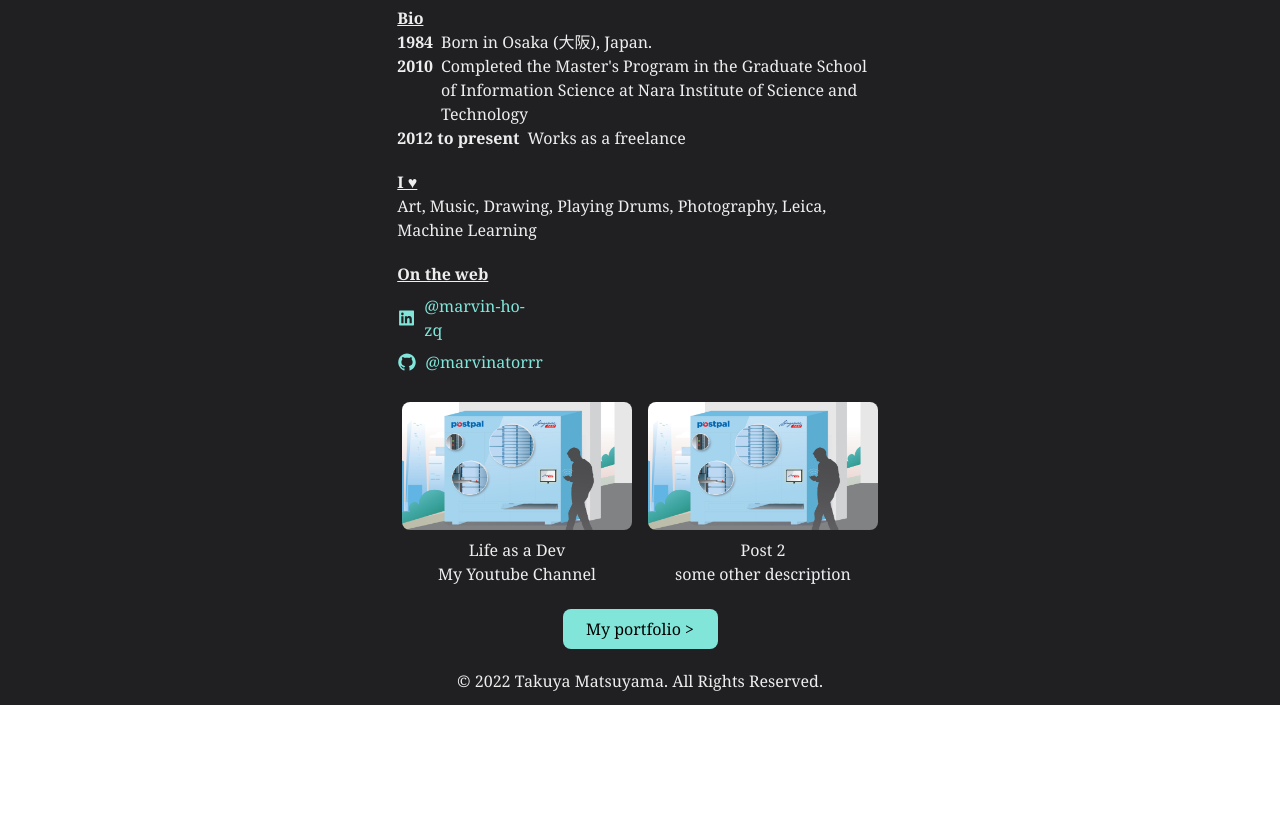
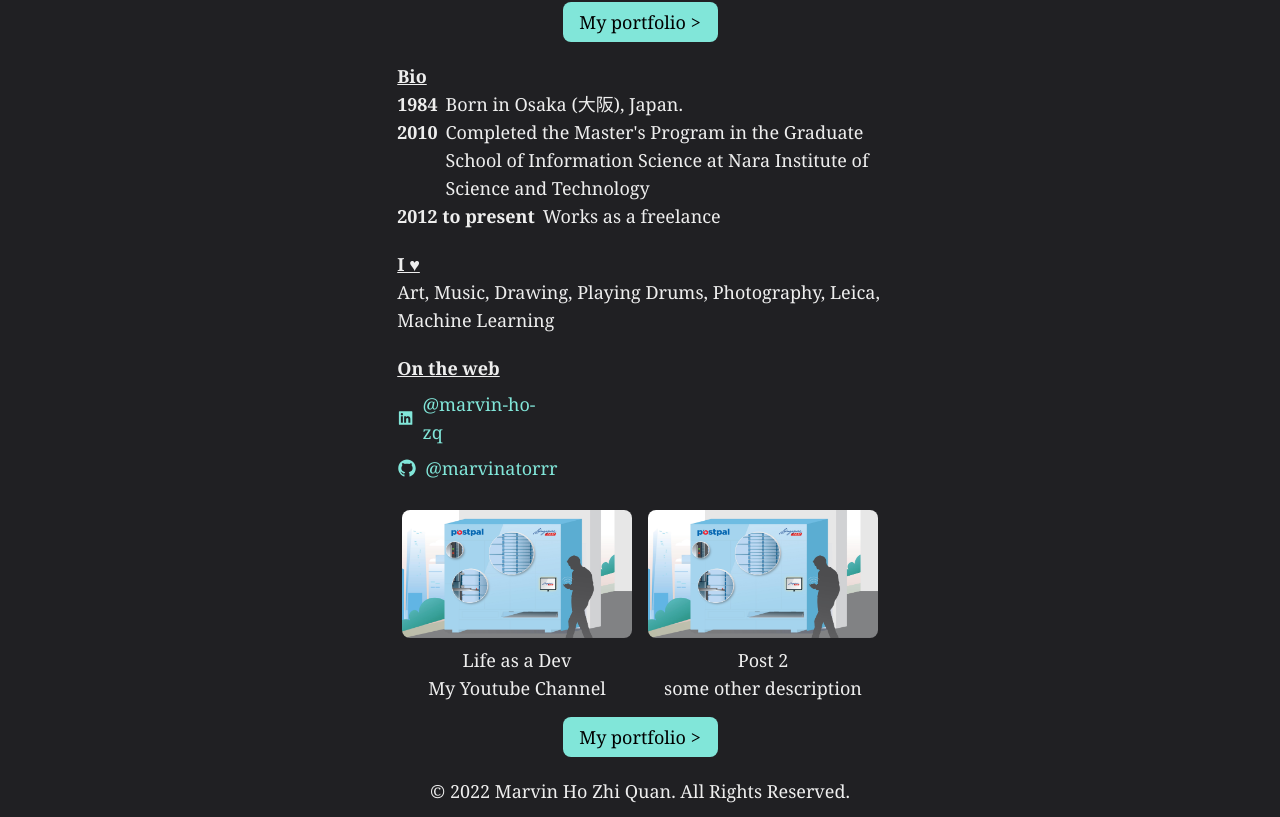
Before and after one commit to marvinatorrr/portfolio-website, a React (Create React App) app: page / in a window 1280 px wide. Shown: the part 840-1657 px from the top of the page. Before the commit the page ends 1545 px from the top, so only its background shows below. Built offline with nearby package versions, Linux system fonts and the light colour scheme.

Commit message:
refactor components

```diff
--- a/src/App.js
+++ b/src/App.js
@@ -1,7 +1,5 @@
 import Banner from "./Components/Banner";
 import Navbar from "./Components/Navbar";
-import Card from "./Components/Card";
-import Profile from "./Components/Profile";
 import Post from "./Components/Post";
 import Footer from "./Components/Footer";
 import "./index.css";
@@ -9,11 +7,10 @@ import Body from "./Components/Body";
 
 function App() {
   return (
-    <div className="bg-[#202023] text-[#eee] font-serif pt-14 pb-3 text-base">
+    <div className="bg-[#202023] text-[#eee] font-serif pt-14 pb-3 text-lg">
       <Navbar />
       <Banner />
-      <Card />
-      <Profile />
+
       <Body />
       <div className="flex justify-center">
         <div className="grid grid-rows-1 grid-flow-col gap-4">
--- a/src/Components/Body.js
+++ b/src/Components/Body.js
@@ -1,12 +1,17 @@
 import BioText from "./BioText";
+import Card from "./Card";
 import Header from "./Header";
 import Hobbies from "./Hobbies";
 import NavButton from "./NavButton";
+import Profile from "./Profile";
 import SocialMedia from "./SocialMedia";
 import WorkText from "./WorkText";
 
 function Body() {
   return (
+    <div>
+      <Card />
+      <Profile />
       <div className="flex  justify-center ">
         <div className="w-[485.5px] my-3">
           <Header title="Work" />
@@ -29,6 +34,7 @@ function Body() {
           <SocialMedia />
         </div>
       </div>
+    </div>
   );
 }
 
--- a/src/Components/Footer.js
+++ b/src/Components/Footer.js
@@ -1,7 +1,7 @@
 function Footer() {
   return (
     <div className="flex justify-center">
-      <p>© 2022 Takuya Matsuyama. All Rights Reserved.</p>
+      <p>© 2022 Marvin Ho Zhi Quan. All Rights Reserved.</p>
     </div>
   );
 }
```
Lines whose indentation alone changed are shown as unchanged.
